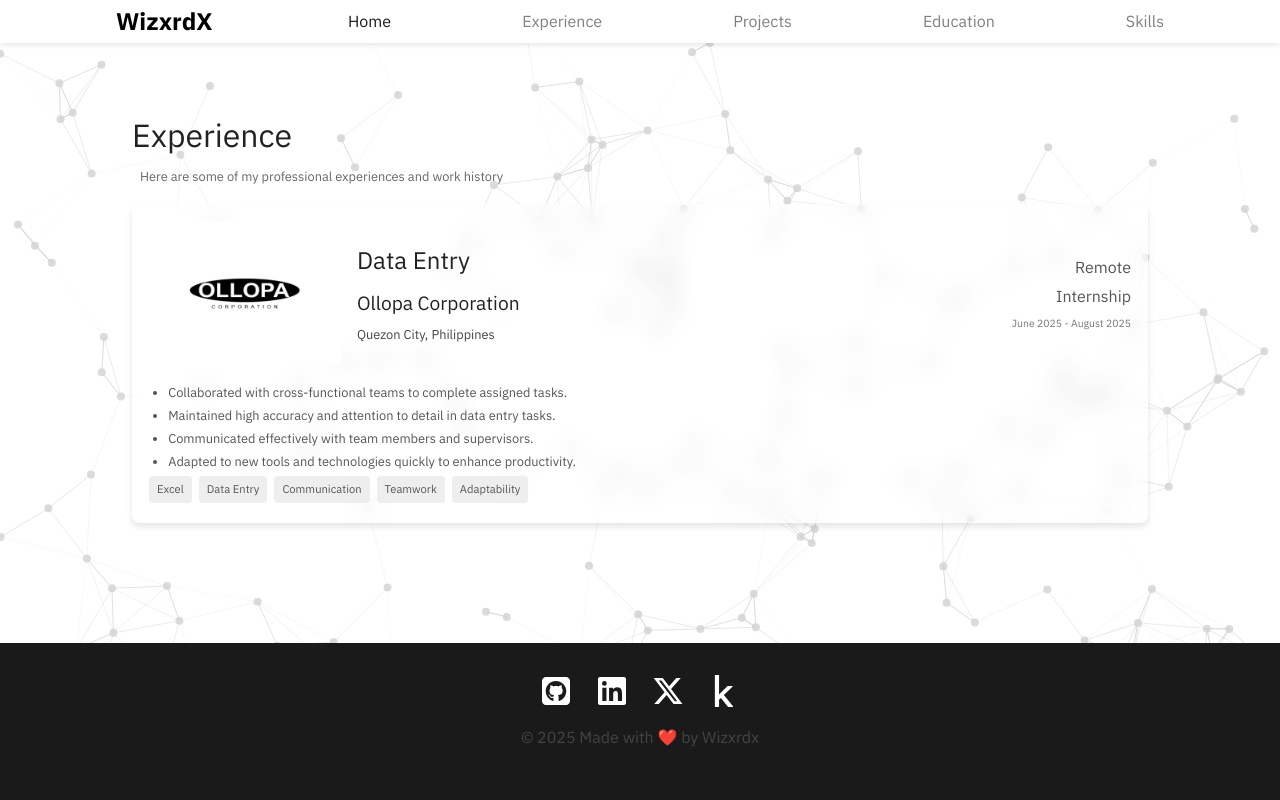
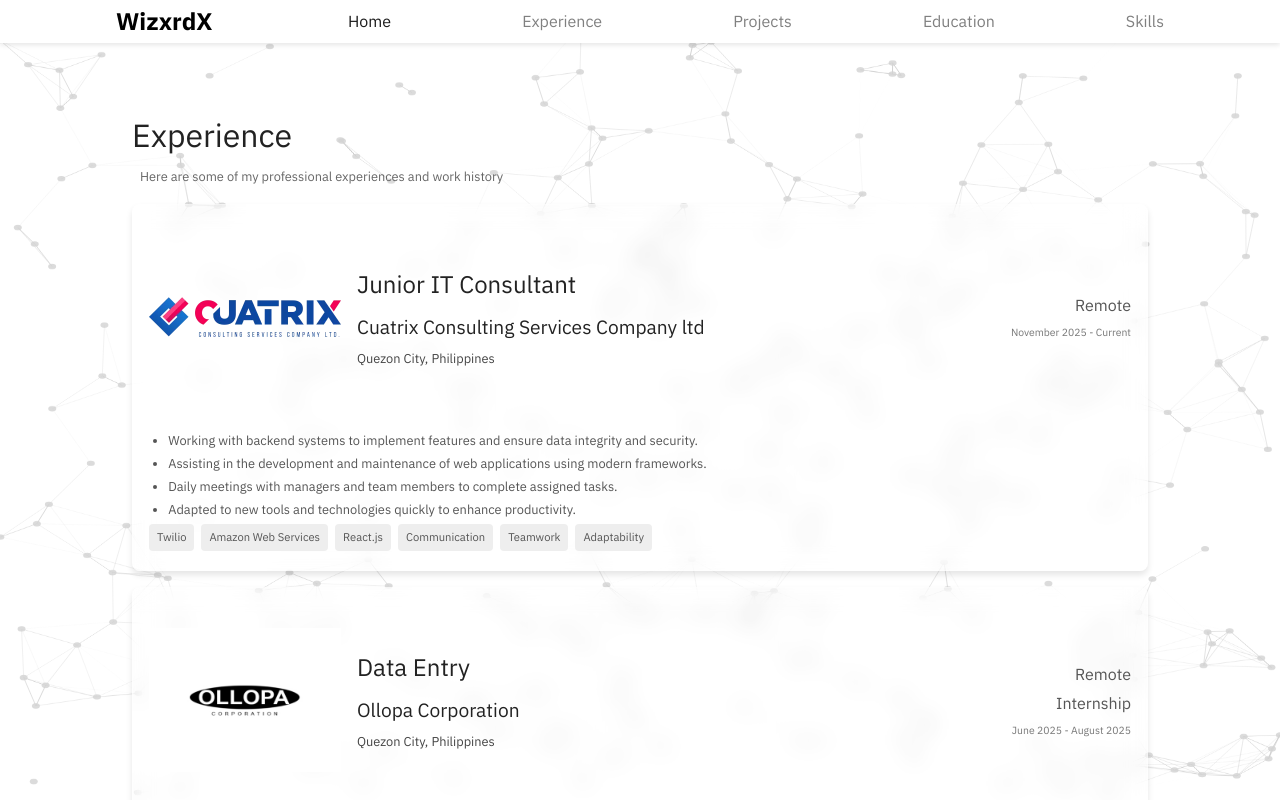
Before and after one commit to Wizxrdx/wizxrdx.github.io, a Next.js app: page /experience in a window 1280 px wide. Shown: the top 800 px of the page. Built offline with nearby package versions, Linux system fonts and the light colour scheme.

Commit message:
Add Cuatrix experience section with details and logo to ExperiencePage

```diff
--- a/src/app/experience/page.module.css
+++ b/src/app/experience/page.module.css
@@ -46,8 +46,10 @@
 .itemHeaderLogo {
     max-width: 200px;
     min-width: 64px;
+    max-height: 200px;
     border-radius: 8px;
-    object-fit: cover;
+    object-fit: contain;
+    aspect-ratio: 1 / 1;
 }
 .itemHeaderTitle {
     display: flex;
--- a/src/app/experience/page.tsx
+++ b/src/app/experience/page.tsx
@@ -7,6 +7,34 @@ export default function ExperiencePage() {
             <div className={styles.header}>
                 <h1 className={styles.headerTitle}>Experience</h1>
                 <p className={styles.headerBody}>Here are some of my professional experiences and work history</p>
+            </div>
+
+            <div className={`${styles.item} ${'glass-card'}`}>
+                <div className={styles.itemHeader}>
+                    <img className={styles.itemHeaderLogo} src="/cuatrix.webp" alt="Cuatrix" />
+                    <div className={styles.itemHeaderTitle}>
+                        <h2>Junior IT Consultant</h2>
+                        <h3>Cuatrix Consulting Services Company ltd</h3>
+                        <p>Quezon City, Philippines</p>
+                    </div>
+                    <div className={styles.itemHeaderTags}>
+                        <div>
+                            <h4>Remote</h4>
+                        </div>
+                        <p className={styles.itemHeaderDate}>November 2025 - Current</p>
+                    </div>
+                </div>
+                <div className={styles.itemBody}>
+                    <ul className={styles.itemBodyList}>
+                        <li>Working with backend systems to implement features and ensure data integrity and security.</li>
+                        <li>Assisting in the development and maintenance of web applications using modern frameworks.</li>
+                        <li>Daily meetings with managers and team members to complete assigned tasks.</li>
+                        <li>Adapted to new tools and technologies quickly to enhance productivity.</li>
+                    </ul>
+                    <div className={styles.itemBodyTags}>
+                        <span>Twilio</span> <span>Amazon Web Services</span> <span>React.js</span> <span>Communication</span> <span>Teamwork</span> <span>Adaptability</span>
+                    </div>
+                </div>
             </div>
 
             <div className={`${styles.item} ${'glass-card'}`}>
```
Also changed, not shown: public/cuatrix.webp (added).
